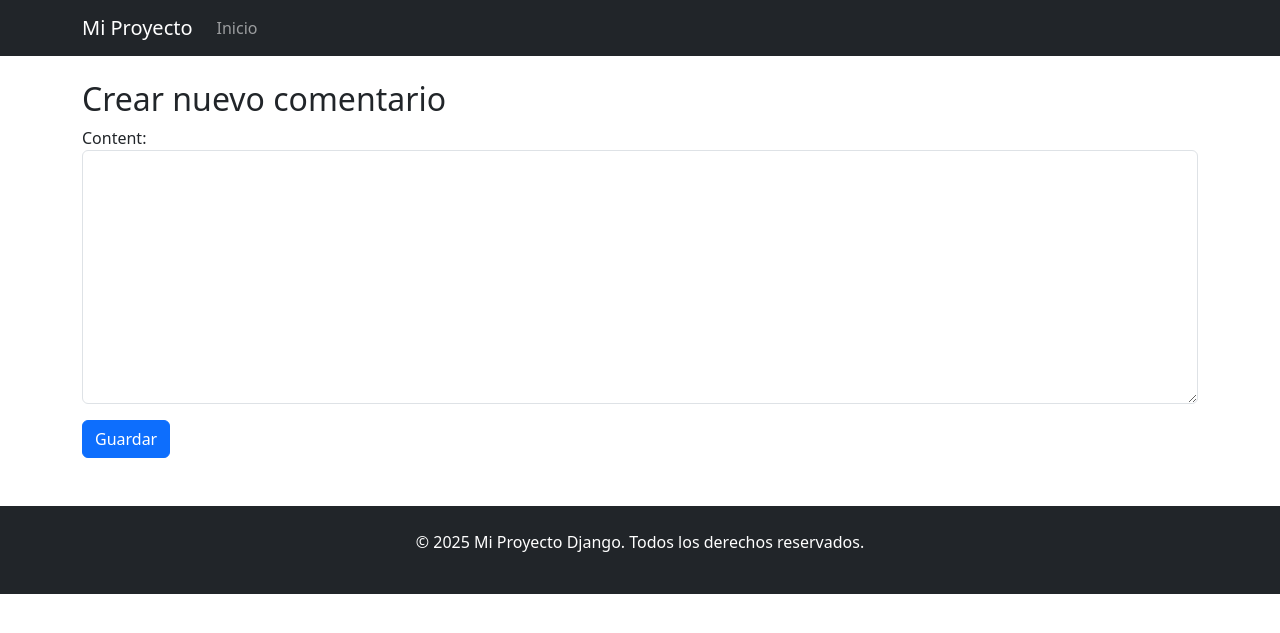
After one commit to CVA1992/miBlog, a Django app: page /comentar/3 in a window 1280 px wide. The commit adds this page. Shown: the top 633 px of the page. Run offline with Django 5.2, Linux system fonts and the light colour scheme; a user stored in the database is signed in; data comes from the database, SQL or seed files in the repository; both versions use the stored data as it was after the commit.

Commit message:
add funcionalidad añadir comentario a publicacion

```diff
--- a/posts/forms.py
+++ b/posts/forms.py
@@ -10,3 +10,10 @@ class PostForm(forms.ModelForm):
             'content': forms.Textarea(attrs={'class':'form-control'}),
             'status': forms.Select(attrs={'class':'form-control'})
         }
+class CommentForm(forms.ModelForm):
+    class Meta:
+        model= Comment
+        fields=['content']
+        widgets={
+            'content': forms.Textarea(attrs={'class':'form-control'})
+        }
--- /dev/null
+++ b/posts/templates/posts/comentario_form.html
@@ -0,0 +1,9 @@
+{%extends 'base.html'%}
+{% block content %}
+<h2>Crear nuevo comentario</h2>
+<form method="post" enctype="multipart/form-data">
+    {% csrf_token %}
+    {{ form.as_p }}
+    <button type="submit" class="btn btn-primary">Guardar</button>
+</form>
+{% endblock %}
--- a/posts/templates/posts/publicacion.html
+++ b/posts/templates/posts/publicacion.html
@@ -30,6 +30,11 @@
             </div>
         {% endif %}
     </div>
+    <div >
+        <a href="{% url 'posts:comentar' publicacion.id%}">
+            comentar
+        </a>
+    </div>
     <div class="col-md-6">
         {%for comentario in comentarios%}
         <h6>{{comentario.content}}</h6>
--- a/posts/urls.py
+++ b/posts/urls.py
@@ -6,5 +6,6 @@ urlpatterns = [
     path('publicacion/<int:pk>', views.publicacion, name="publicacion"),
     path('post/new/', views.crear_publicacion,name='post_form'),
     path('publicacion/<int:pk>/editar/',views.publicacion_editar,name='publicacion_editar' ),
-    path('publicaion/<int:pk>/eliminar',views.eliminar,name='publicacion_eliminar')
+    path('publicaion/<int:pk>/eliminar',views.eliminar,name='publicacion_eliminar'),
+    path('comentar/<int:pk>', views.comentar, name='comentar'),
 ]
--- a/posts/views.py
+++ b/posts/views.py
@@ -2,7 +2,7 @@ from django.shortcuts import render, get_object_or_404,redirect
 from django.contrib.auth.decorators import login_required
 from django.contrib import messages
 from .models import Post, Comment
-from .forms import PostForm
+from .forms import PostForm, CommentForm
 
 # Create your views here.
 def publicacion(request, pk):
@@ -22,7 +22,7 @@ def crear_publicacion(request):
             post = form.save(commit=False)
             post.author = request.user
             post.save()
-            return redirect('posts:pu{% if es_autor %}blicacion', pk=post.pk)
+            return redirect('posts:publicacion', pk=post.pk)
     else:
         form=PostForm()
     return render(request,'posts/post_form.html',{'form':form})
@@ -59,3 +59,17 @@ def eliminar(request, pk):
         return redirect('main:index')
 
     return render(request, 'posts/publicacion_confirm_delete.html', {'publicacion': publicacion})
+@login_required
+def comentar(request, pk):
+    publicacion = get_object_or_404(Post, pk=pk)
+    if request.method=='POST':
+        form = CommentForm(request.POST)
+        if form.is_valid():
+            comentario = form.save(commit=False)
+            comentario.author = request.user
+            comentario.post = publicacion
+            comentario.save()
+            return redirect('posts:publicacion', pk=publicacion.pk)
+    else:
+        form=CommentForm()
+    return render(request,'posts/comentario_form.html', {'form':form})
```
Also changed, not shown: db.sqlite3.
